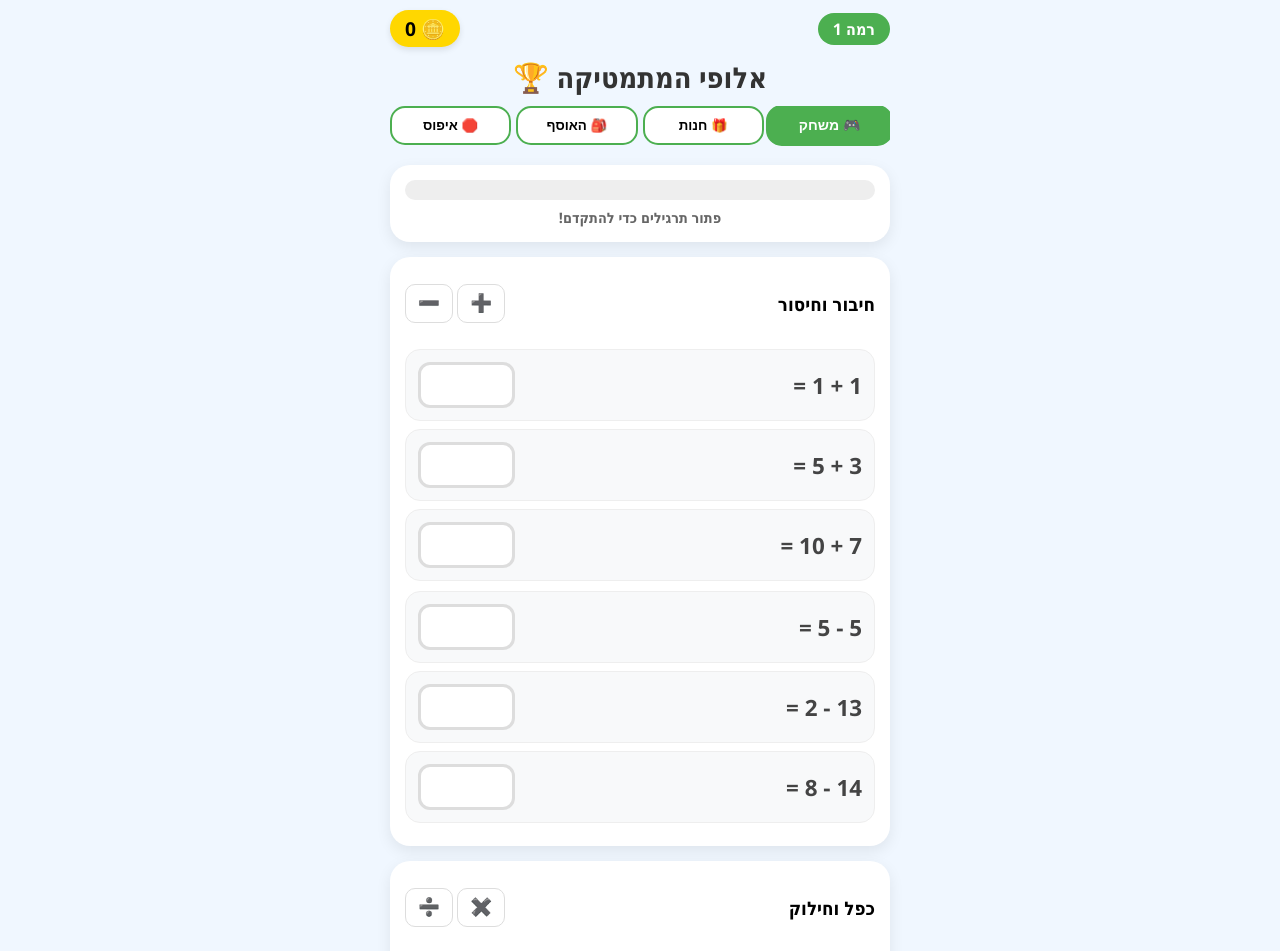
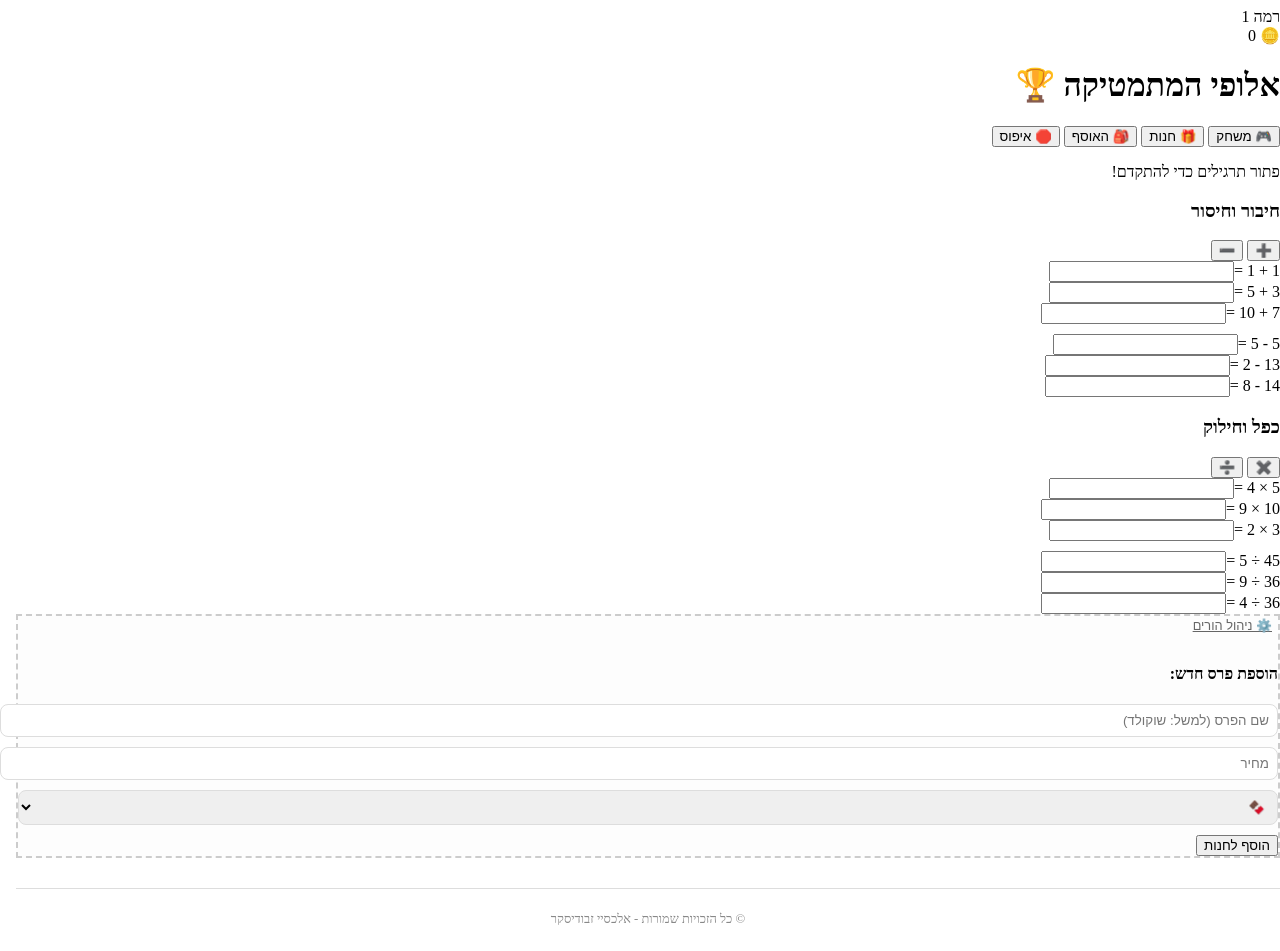
Before and after one commit to losha24/Carton, a plain HTML site: page index.html in a window 1280 px wide. Shown: the top 951 px of the page. Drawn offline with nearby package versions, Linux system fonts and the light colour scheme.

Commit message:
Update style.css

```diff
--- a/style.css
+++ b/style.css
@@ -1,40 +1,33 @@
-:root { --primary: #4CAF50; --secondary: #FF9800; --bg: #F0F7FF; --danger: #f44336; --gold: #FFD700; }
-body { background: var(--bg); font-family: 'Segoe UI', Tahoma, Geneva, Verdana, sans-serif; margin: 0; padding: 10px; direction: rtl; overflow-x: hidden; }
-.app-container { width: 100%; max-width: 500px; margin: auto; }
+/* ... כל ה-CSS הקודם נשאר, הוסף את אלו בסוף: ... */
 
-.top-bar { display: flex; justify-content: space-between; align-items: center; margin-bottom: 10px; }
-.level-badge { background: var(--primary); color: white; padding: 5px 15px; border-radius: 20px; font-weight: bold; }
-.score-display { background: var(--gold); padding: 5px 15px; border-radius: 20px; font-weight: bold; font-size: 1.2rem; box-shadow: 0 3px 6px rgba(0,0,0,0.1); }
+footer {
+    text-align: center;
+    margin-top: 30px;
+    padding: 10px;
+    font-size: 0.8rem;
+    color: #888;
+    border-top: 1px solid #ddd;
+}
 
-h1 { text-align: center; color: #333; font-size: 1.8rem; margin: 10px 0; }
+.parent-admin {
+    border: 2px dashed #ccc;
+    background: #fdfdfd;
+}
 
-.tabs { display: flex; gap: 5px; margin-bottom: 15px; overflow-x: auto; padding-bottom: 5px; }
-.tabs button { flex: 1; padding: 10px 5px; border-radius: 15px; border: 2px solid var(--primary); background: white; cursor: pointer; font-weight: bold; white-space: nowrap; transition: 0.3s; }
-.tabs button.active { background: var(--primary); color: white; transform: scale(1.05); }
+.admin-toggle {
+    background: none;
+    border: none;
+    color: #666;
+    text-decoration: underline;
+    cursor: pointer;
+    font-size: 0.8rem;
+    margin-bottom: 10px;
+}
 
-.card { background: white; border-radius: 20px; padding: 15px; margin-bottom: 15px; box-shadow: 0 5px 15px rgba(0,0,0,0.08); position: relative; }
-
-/* מד התקדמות */
-.progress-container { background: #eee; height: 20px; border-radius: 10px; overflow: hidden; margin-bottom: 8px; }
-.progress-fill { background: linear-gradient(90deg, #4CAF50, #8BC34A); width: 0%; height: 100%; transition: width 0.5s ease; }
-#progress-text { text-align: center; font-size: 0.9rem; font-weight: bold; color: #666; margin: 0; }
-
-.section-header { display: flex; justify-content: space-between; align-items: center; margin-bottom: 15px; }
-.btn-group button { padding: 8px 12px; border-radius: 10px; border: 1px solid #ddd; background: #fff; font-size: 1.1rem; cursor: pointer; }
-
-.exercise-row { display: flex; justify-content: space-between; align-items: center; padding: 12px; background: #f8f9fa; border-radius: 15px; margin-bottom: 8px; border: 1px solid #eee; }
-.exercise-row span { font-size: 1.4rem; font-weight: bold; color: #444; }
-
-input { width: 75px; text-align: center; border: 3px solid #ddd; border-radius: 12px; padding: 8px; font-size: 1.3rem; outline: none; transition: 0.3s; }
-input:focus { border-color: var(--secondary); }
-input.correct { border-color: var(--primary); background: #E8F5E9; transform: scale(1.05); }
-input.incorrect { border-color: var(--danger); background: #FFEBEE; animation: shake 0.3s; }
-
-@keyframes shake { 0%, 100% { transform: translateX(0); } 25% { transform: translateX(-5px); } 75% { transform: translateX(5px); } }
-
-.items-grid { display: grid; grid-template-columns: 1fr 1fr; gap: 12px; }
-.store-item { background: white; padding: 15px; border-radius: 20px; text-align: center; border: 2px solid #eee; }
-.buy-btn { width: 100%; background: var(--primary); color: white; border: none; padding: 10px; border-radius: 12px; margin-top: 10px; font-weight: bold; cursor: pointer; }
-.buy-btn:disabled { background: #ccc; }
-
-.hidden { display: none !important; }
+#admin-panel input, #admin-panel select {
+    width: 100%;
+    margin-bottom: 10px;
+    padding: 8px;
+    border-radius: 8px;
+    border: 1px solid #ddd;
+}
```
